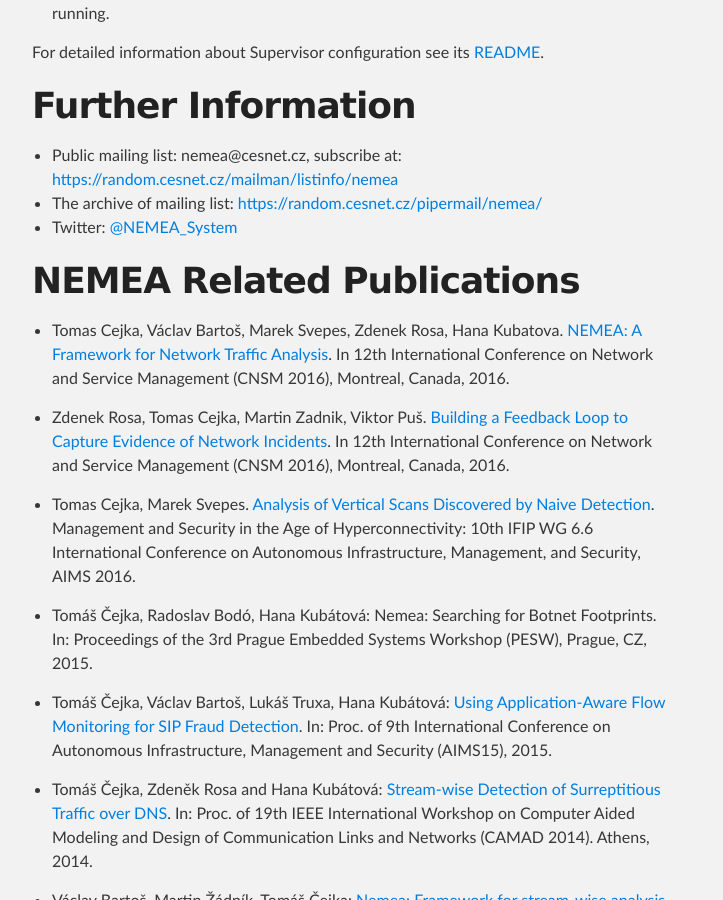
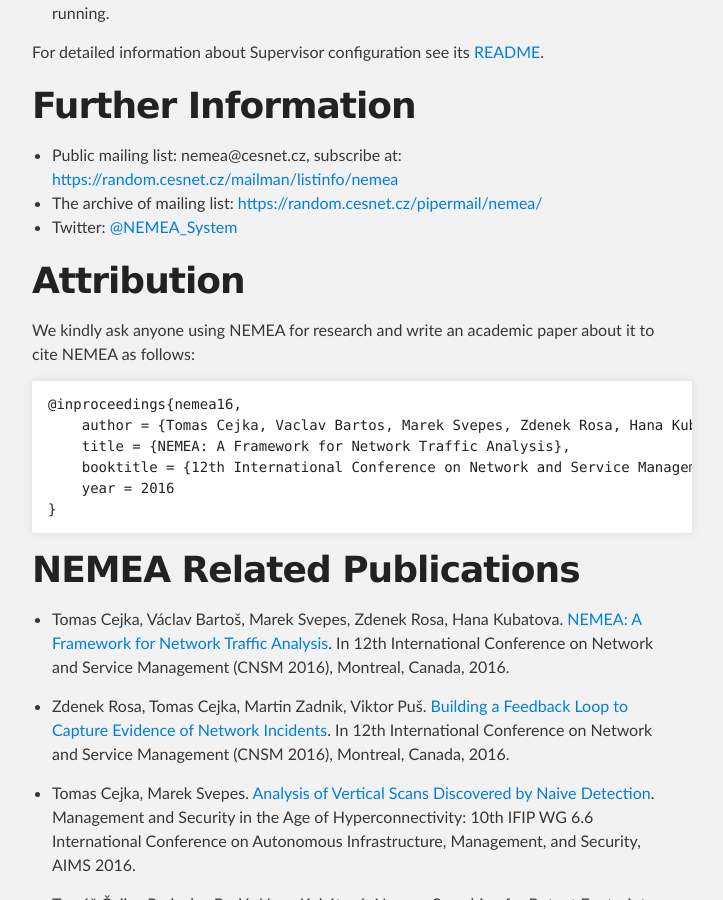
Before and after one commit to CESNET/Nemea, a Jekyll site: the page built from index.md, in a window 1280 px wide and 900 px high, scrolled down 13326 px. Shown: the whole window, without its empty margins (288-1011 px from the left). Built offline with Jekyll 4.4.1, drawn with Linux system fonts in a browser that asks for light colours; nearby versions of some CDN libraries.

Commit message:
Added instruction to cite NEMEA in publications.

````diff
--- a/index.md
+++ b/index.md
@@ -592,6 +592,19 @@
 * The archive of mailing list: [https://random.cesnet.cz/pipermail/nemea/](https://random.cesnet.cz/pipermail/nemea/)
 * Twitter: [@NEMEA_System](https://twitter.com/NEMEA_System)
 
+Attribution
+===========
+
+We kindly ask anyone using NEMEA for research and write an academic paper about it to cite NEMEA as follows:
+```
+@inproceedings{nemea16,
+    author = {Tomas Cejka, Vaclav Bartos, Marek Svepes, Zdenek Rosa, Hana Kubatova},
+    title = {NEMEA: A Framework for Network Traffic Analysis},
+    booktitle = {12th International Conference on Network and Service Management (CNSM 2016)},
+    year = 2016
+}
+```
+
 NEMEA Related Publications
 ==========================
 
````
